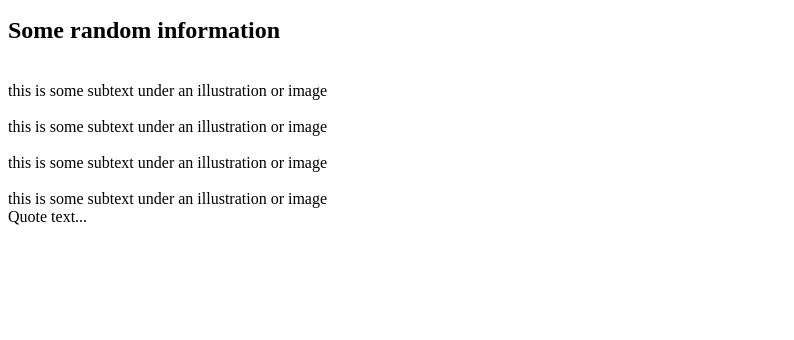
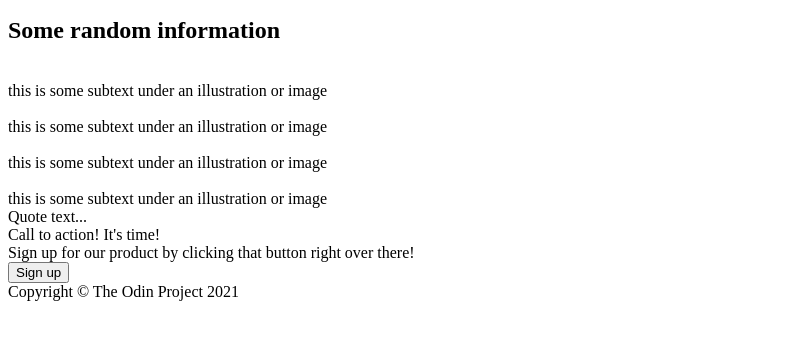
Before and after one commit to JohnnyKortbawi/odin-landing-page, a plain HTML site: page index.html in a window 1280 px wide. Shown: the part 164-504 px from the top of the page, without its empty margins (0-794 px from the left). Drawn offline with Linux system fonts and the light colour scheme.

Commit message:
add html components to sign up and footer sections

```diff
--- a/index.html
+++ b/index.html
@@ -40,8 +40,16 @@
     <div class="quote-author"></div>
   </div>
   <div class="sign-up">
+    <div>
+      Call to action! It's time!
+    </div>
+    <div>
+      Sign up for our product by clicking that button right over there!
+    </div>
+    <button>Sign up</button>
   </div>
   <div class="footer">
+    Copyright © The Odin Project 2021
   </div>
 </body>
 </html>
```
